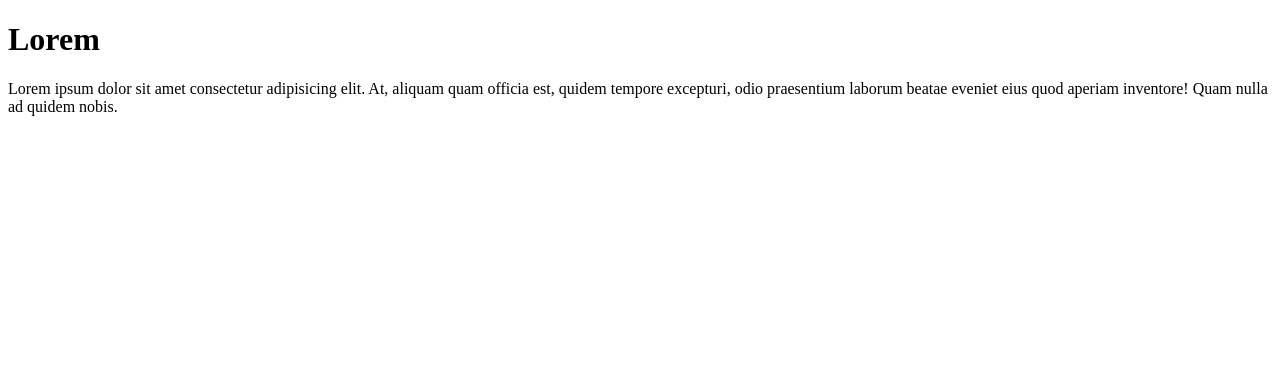
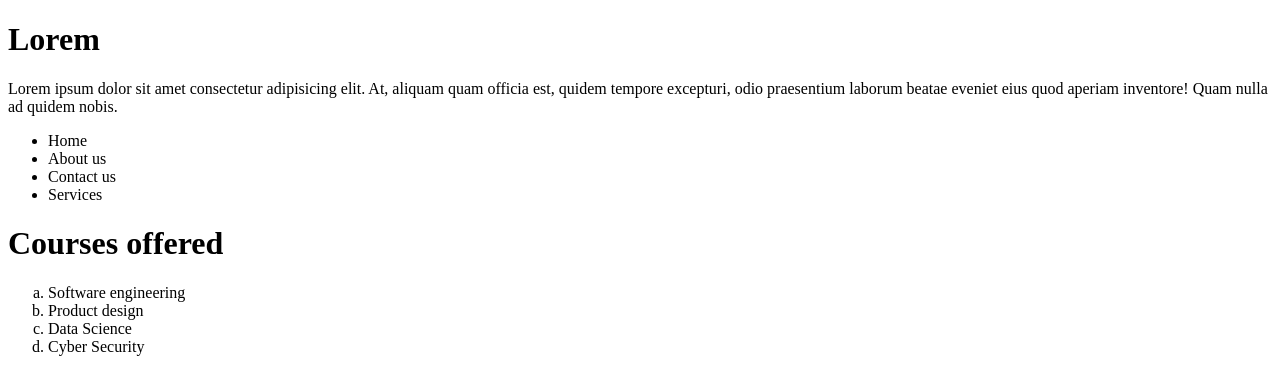
Before and after one commit to Trevor254/attendance-tracker, a plain HTML site: page index.html in a window 1280 px wide. Drawn offline with Linux system fonts and the light colour scheme.

Commit message:
added lists

```diff
--- a/index.html
+++ b/index.html
@@ -3,12 +3,25 @@
 <head>
     <meta charset="UTF-8">
     <meta name="viewport" content="width=device-width, initial-scale=1.0">
-    <title>Document</title>
+    <title>Moringa School</title>
 </head>
 <body>
     <h1>Lorem</h1>
     <p>
         Lorem ipsum dolor sit amet consectetur adipisicing elit. At, aliquam quam officia est, quidem tempore excepturi, odio praesentium laborum beatae eveniet eius quod aperiam inventore! Quam nulla ad quidem nobis.
     </p>
+    <ul>
+        <li>Home</li>
+        <li>About us</li>
+        <li>Contact us</li>
+        <li>Services</li>
+    </ul>
+    <h1>Courses offered</h1>
+    <ol type="a">
+        <li>Software engineering</li>
+        <li>Product design</li>
+        <li>Data Science</li>
+        <li>Cyber Security</li>
+    </ol>
 </body>
 </html>
```
Also changed, not shown: 1 other file.
